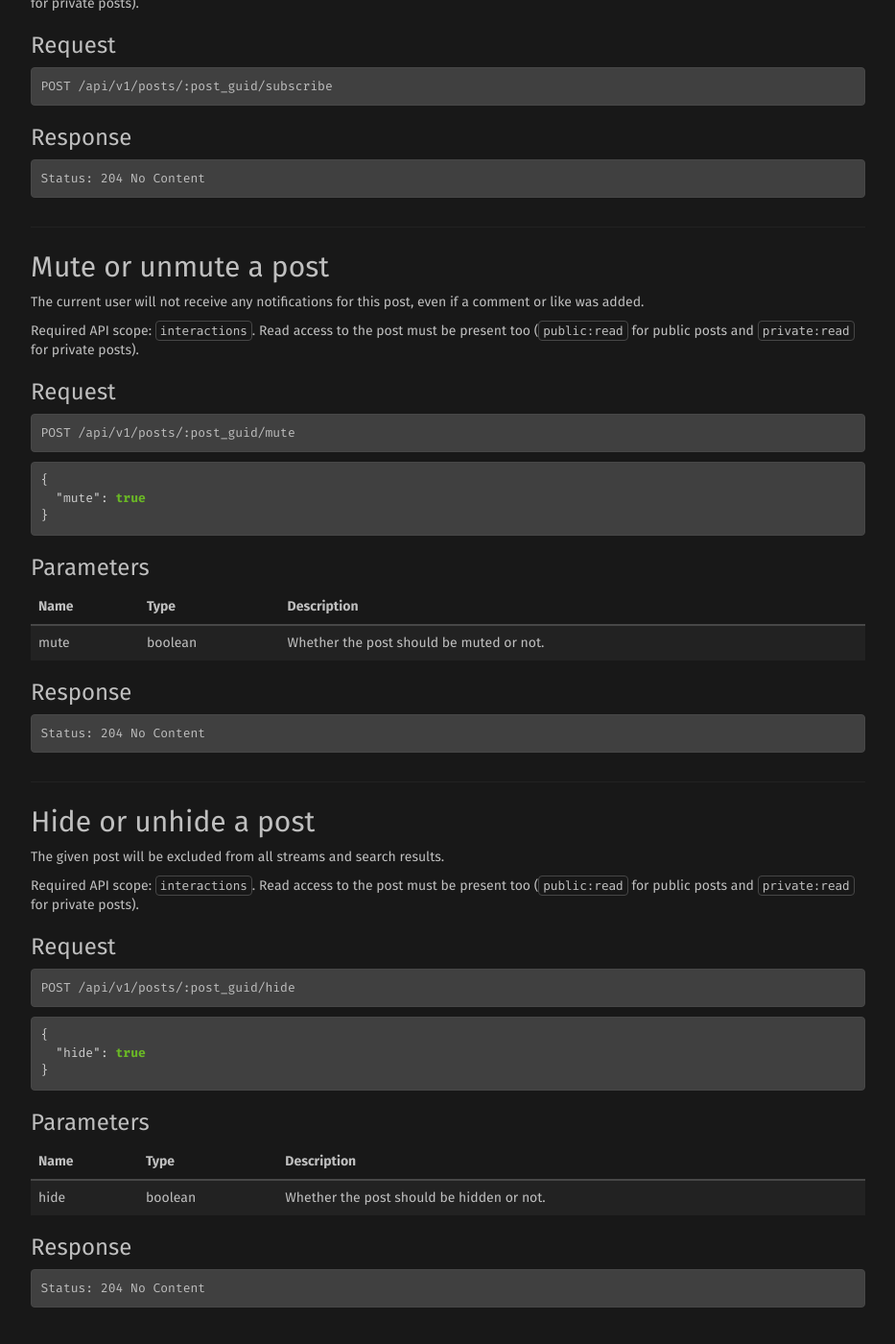
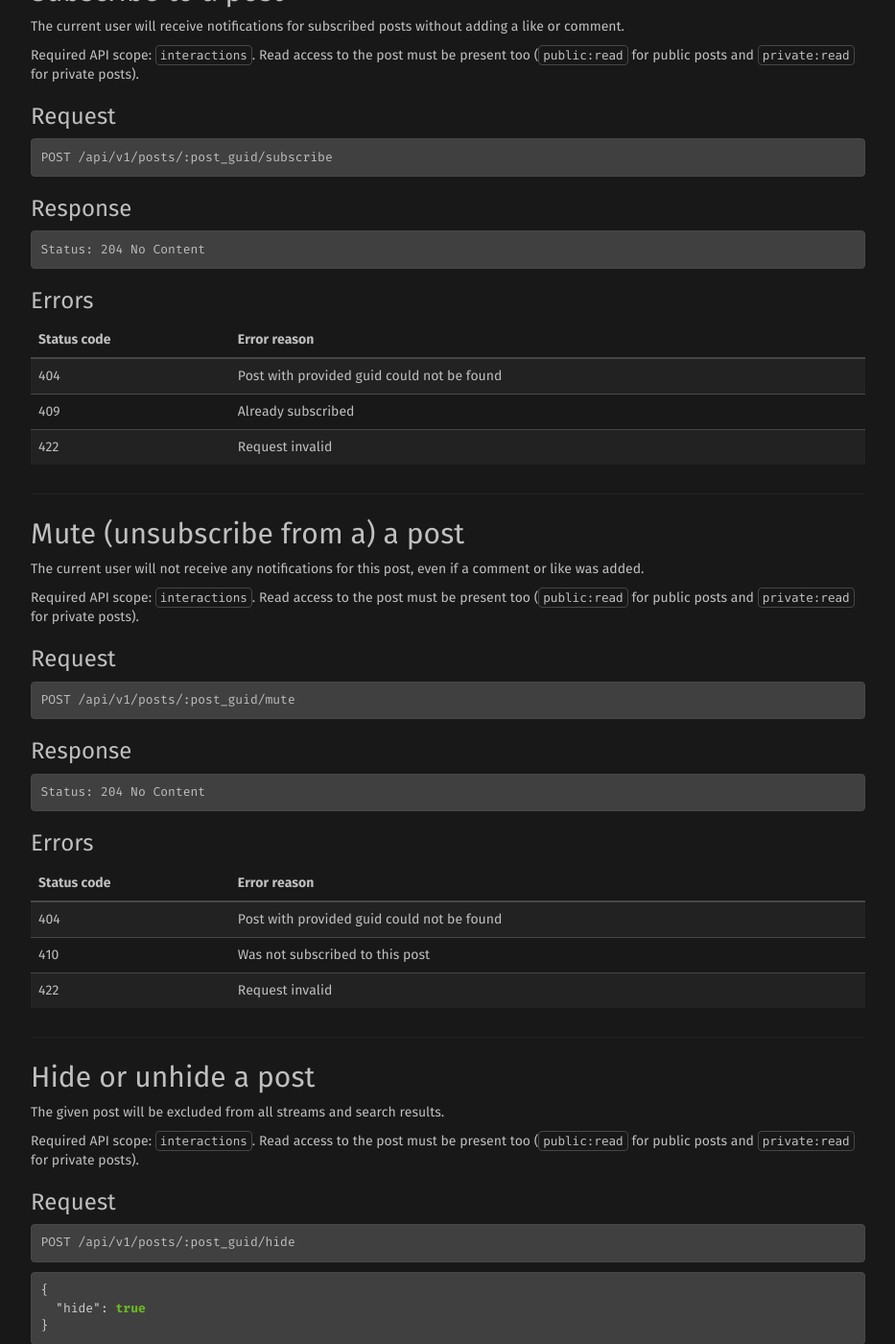
Before and after one commit to diaspora/api-documentation, a Jekyll site: the page built from _routes/post_interactions.md, in a window 1280 px wide and 1400 px high, scrolled down 1185 px. Shown: the whole window at 96% size, without its empty margins (323-1256 px from the left). Built offline with Jekyll 4.4.1, drawn with Linux system fonts in a browser that asks for light colours; some of the changed text lies outside the part shown.

Commit message:
Add error docs to post interactions and undo adding a post body to mute

```diff
--- a/_routes/post_interactions.md
+++ b/_routes/post_interactions.md
@@ -39,7 +39,9 @@ Status: 204 No Content
 
 | Status code | Error reason                               |
 | ----------- | ------------------------------------------ |
+| 404         | Post with provided guid could not be found |
 | 409         | Post has already been reported             |
+| 422         | Request invalid, such as a missing reason  |
 
 ## Subscribe to a post
 
@@ -59,7 +61,16 @@ POST /api/v1/posts/:post_guid/subscribe
 Status: 204 No Content
 ~~~
 
-## Mute or unmute a post
+### Errors
+
+| Status code | Error reason                               |
+| ----------- | ------------------------------------------ |
+| 404         | Post with provided guid could not be found |
+| 409         | Already subscribed                         |
+| 422         | Request invalid                            |
+
+
+## Mute (unsubscribe from a) a post
 
 The current user will not receive any notifications for this post, even if a comment or like was added.
 
@@ -70,23 +81,20 @@ Required API scope: `interactions`. Read access to the post must be present too
 ~~~
 POST /api/v1/posts/:post_guid/mute
 ~~~
-~~~json
-{
-  "mute": true
-}
-~~~
-
-### Parameters
-
-| Name | Type    | Description                              |
-| ---- | ------- | ---------------------------------------- |
-| mute | boolean | Whether the post should be muted or not. |
 
 ### Response
 
 ~~~
 Status: 204 No Content
 ~~~
+
+### Errors
+
+| Status code | Error reason                               |
+| ----------- | ------------------------------------------ |
+| 404         | Post with provided guid could not be found |
+| 410         | Was not subscribed to this post            |
+| 422         | Request invalid                            |
 
 ## Hide or unhide a post
 
@@ -117,6 +125,15 @@ POST /api/v1/posts/:post_guid/hide
 Status: 204 No Content
 ~~~
 
+### Errors
+
+| Status code | Error reason                               |
+| ----------- | ------------------------------------------ |
+| 404         | Post with provided guid could not be found |
+| 409         | Post is already hidden                     |
+| 410         | Post is not hidden                         |
+| 422         | Request invalid                            |
+
 [comments]: {{ site.baseurl }}/routes/comments.html
 [likes]: {{ site.baseurl }}/routes/likes.html
 [reshares]: {{ site.baseurl }}/routes/reshares.html
```
